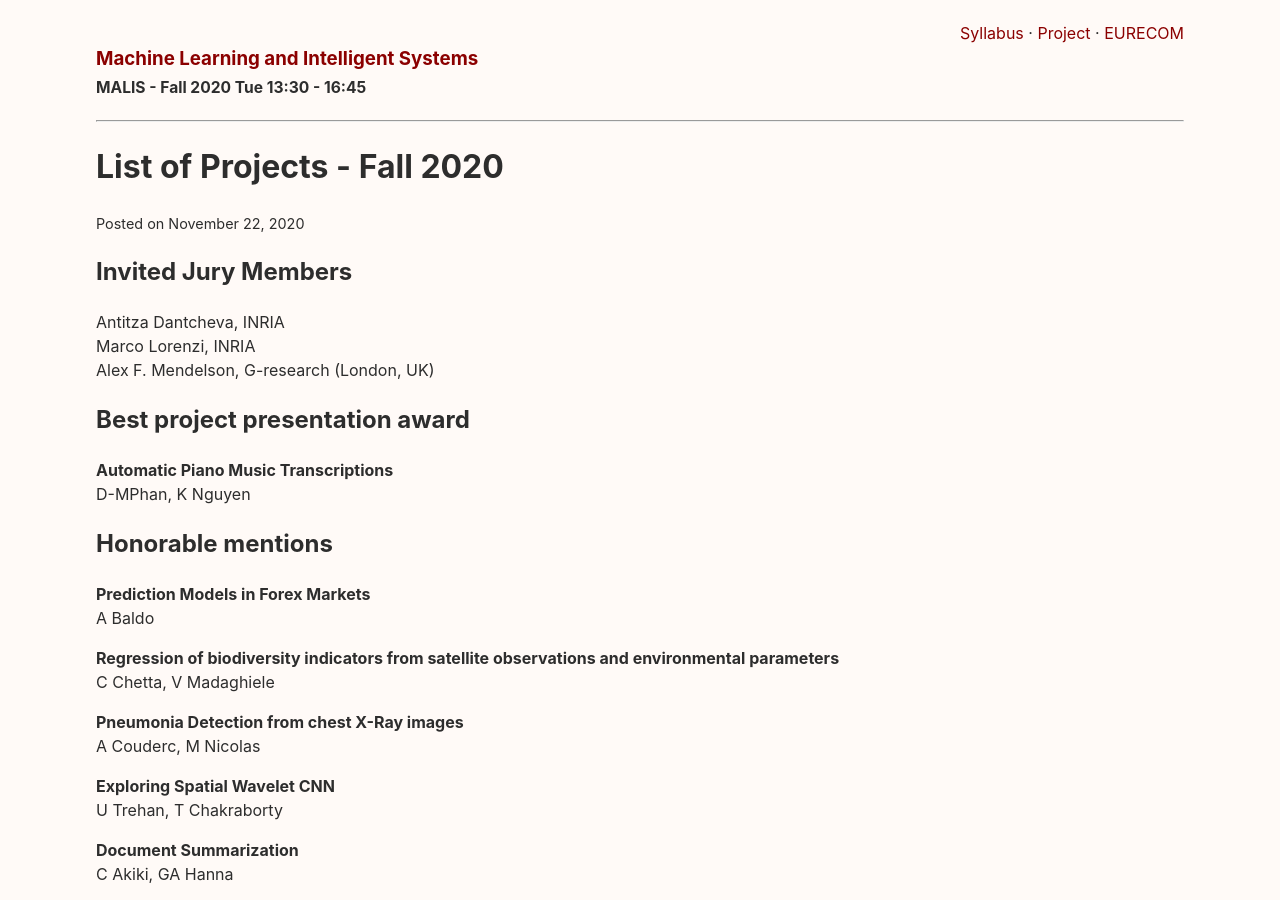
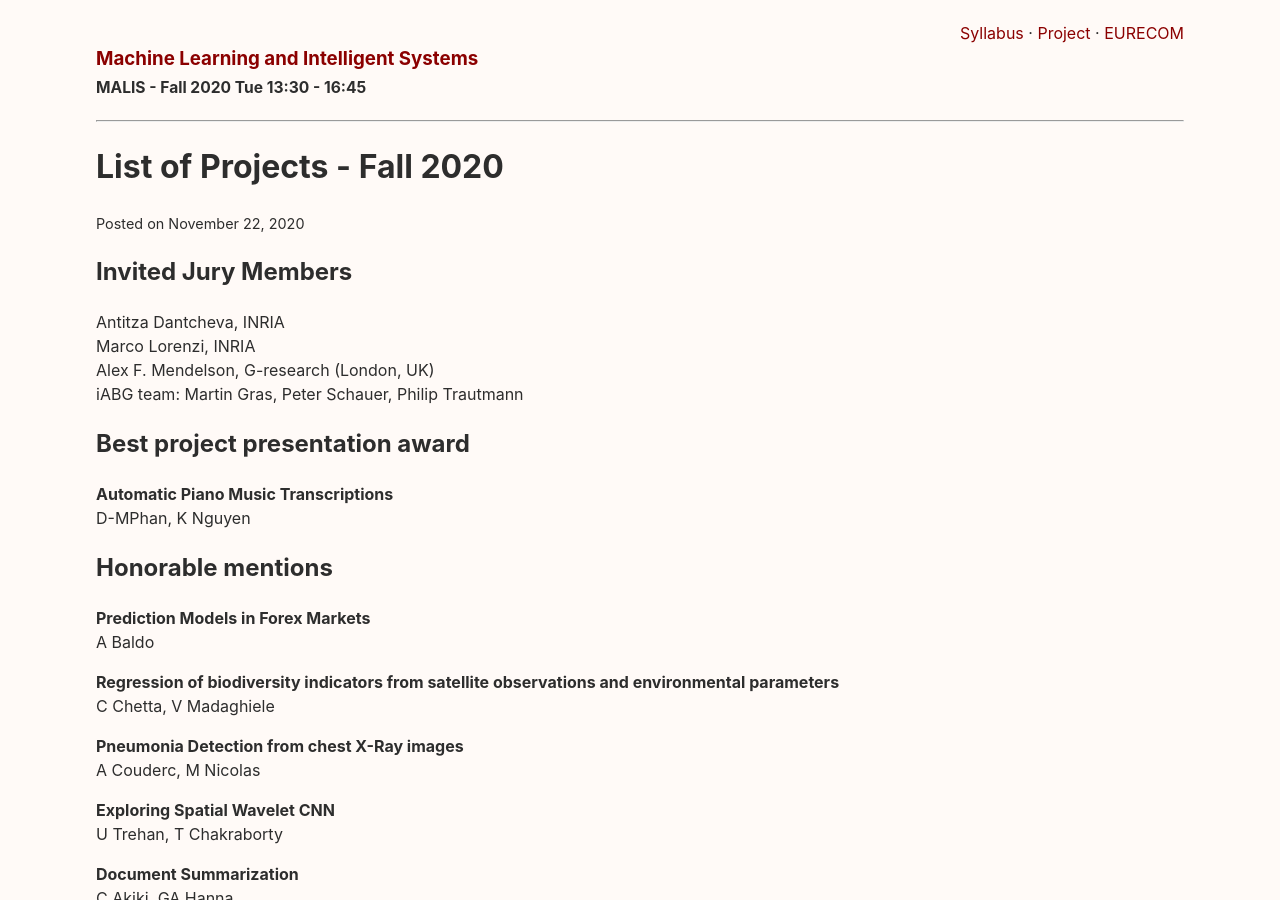
Before and after one commit to malis-course/malis-course.github.io, a Jekyll site: the page built from _posts/2020-11-22-final-projects.md, in a window 1280 px wide and 900 px high. Built offline with Jekyll 4.4.1, drawn with Linux system fonts in a browser that asks for light colours.

Commit message:
Awards list

```diff
--- a/_posts/2020-11-22-final-projects.md
+++ b/_posts/2020-11-22-final-projects.md
@@ -6,7 +6,8 @@ description: Final projects on MALIS
 ## Invited Jury Members
 Antitza Dantcheva, INRIA \\
 Marco Lorenzi, INRIA \\
-Alex F. Mendelson, G-research (London, UK)
+Alex F. Mendelson, G-research (London, UK) \\
+iABG team: Martin Gras, Peter Schauer, Philip Trautmann
 
 
 ## Best project presentation award
```
